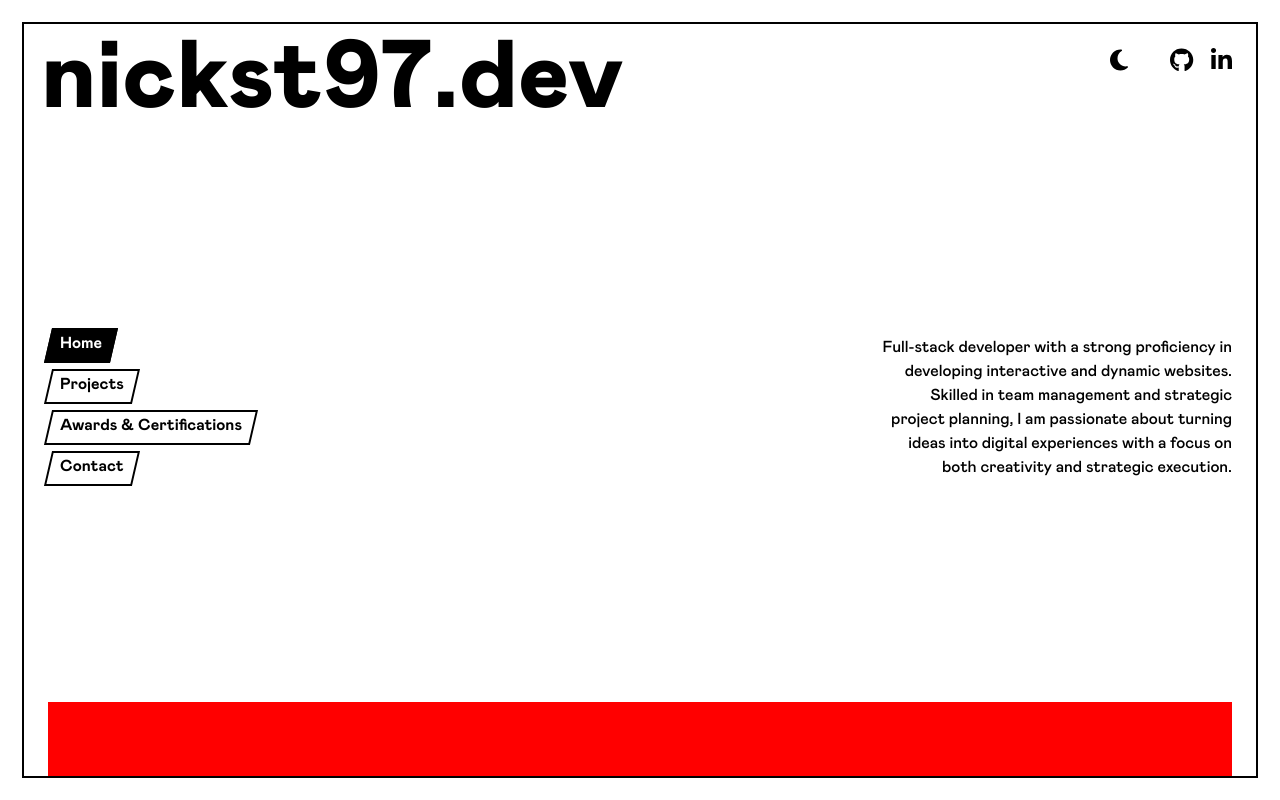
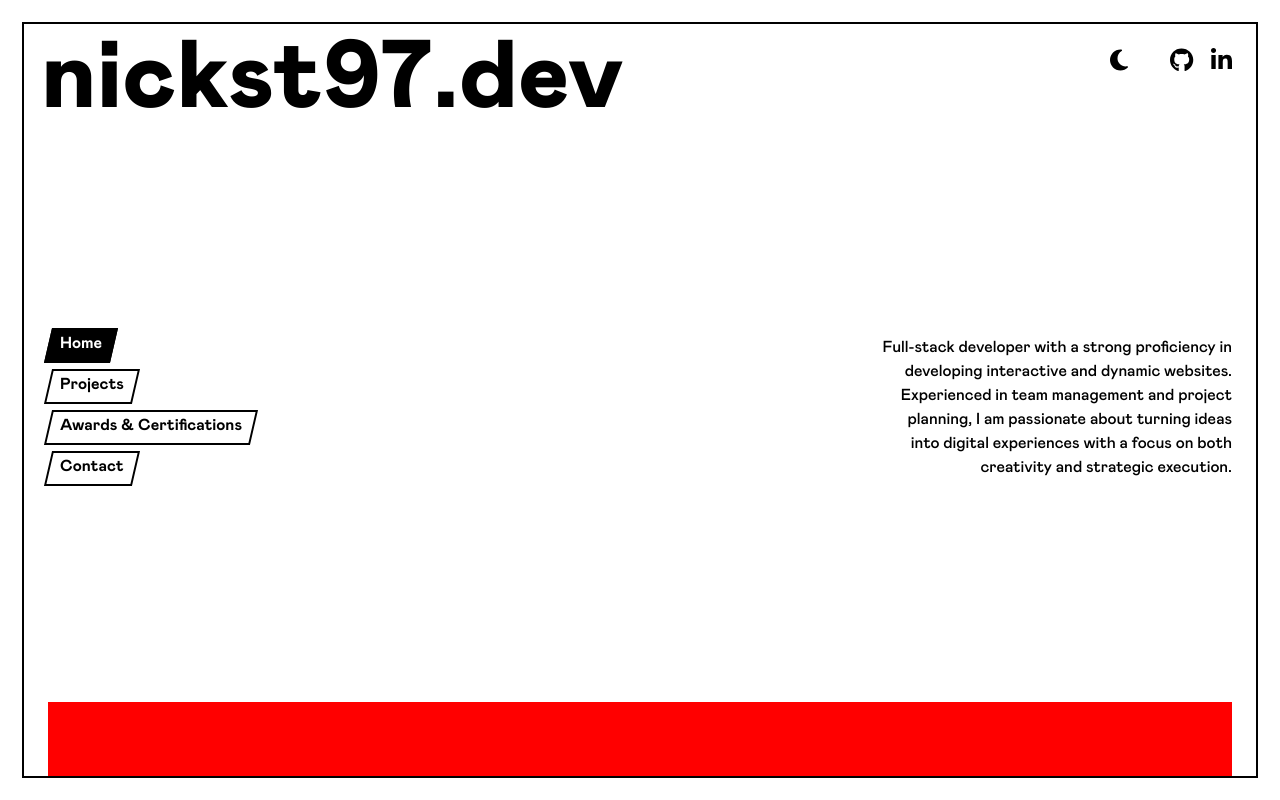
Before and after one commit to nickst97/nickst97.github.io, a React (Create React App) app: page / in a window 1280 px wide. Built offline with nearby package versions, Linux system fonts and the light colour scheme.

Commit message:
Added some comments

```diff
--- a/src/components/sections/Home.jsx
+++ b/src/components/sections/Home.jsx
@@ -3,11 +3,12 @@ import "../../css/Home.css";
 export default function Home() {
 	return (
 		<section id="section-home">
+			{/* TODO: add the same text to cv */}
+			{/* Revisit how it looks regarding line breaks */}
 			Full-stack developer with a strong proficiency in developing
-			interactive and dynamic websites. Skilled in team management and
-			strategic project planning, I am passionate about turning ideas into
-			digital experiences with a focus on both creativity and strategic
-			execution.
+			interactive and dynamic websites. Experienced in team management and
+			project planning, I am passionate about turning ideas into digital
+			experiences with a focus on both creativity and strategic execution.
 		</section>
 	);
 }
```
